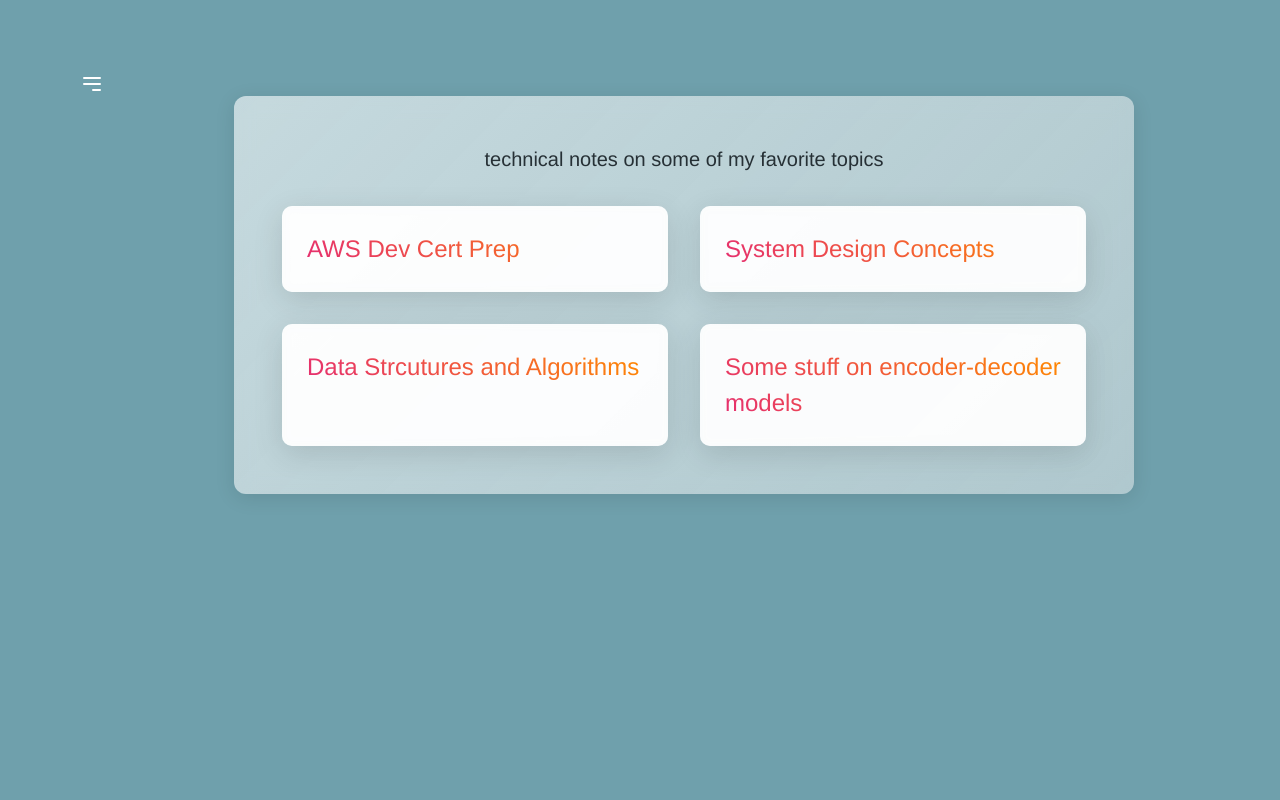
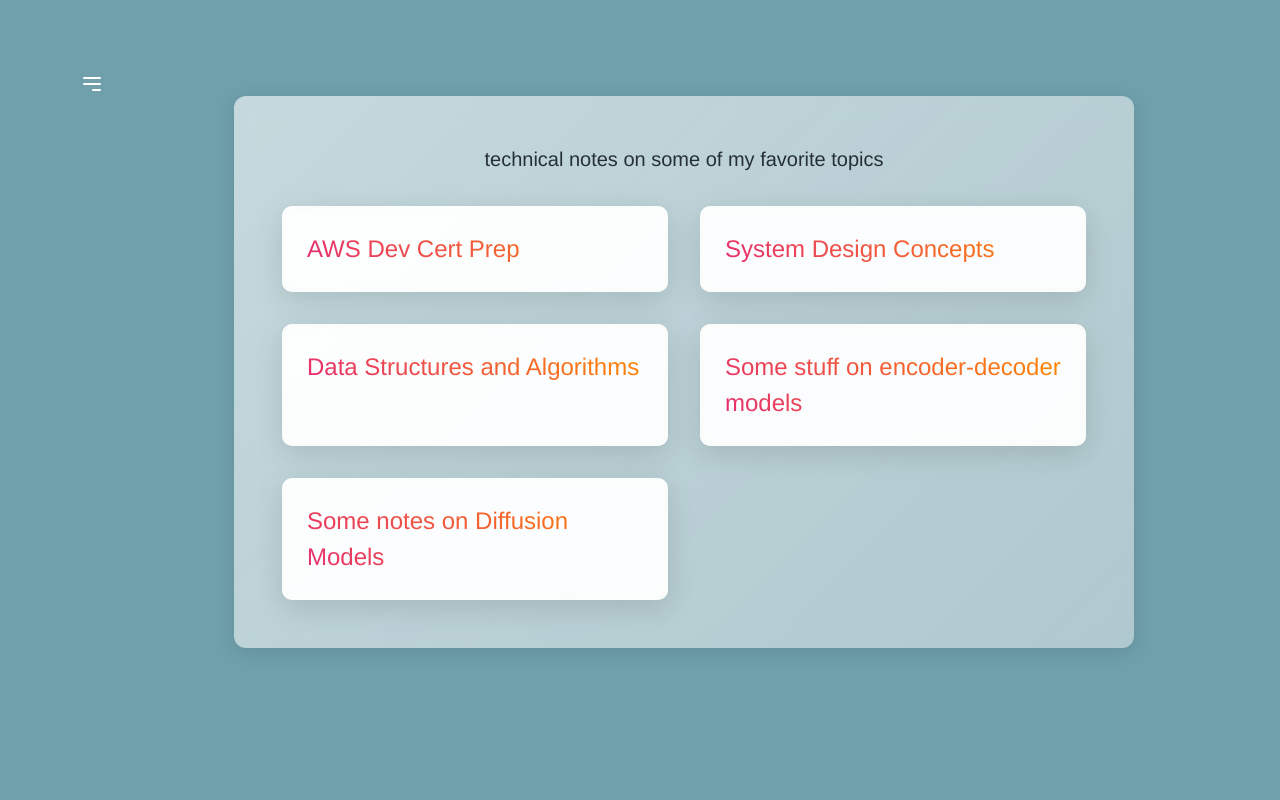
Before and after one commit to sachinio99/portfoliosite, a Next.js app: page /links/technicalNotes in a window 1280 px wide. Shown: the top 800 px of the page. Built offline with nearby package versions, Linux system fonts and the light colour scheme.

Commit message:
Update page.tsx

```diff
--- a/app/links/technicalNotes/page.tsx
+++ b/app/links/technicalNotes/page.tsx
@@ -10,13 +10,17 @@
         link: "https://invincible-moat-f89.notion.site/SysDesign-Examples-f1654d15cca8411e904fece3d90de62f?pvs=4",
     },
     {
-      title: "Data Strcutures and Algorithms",
+      title: "Data Structures and Algorithms",
       link: "https://invincible-moat-f89.notion.site/Interview-CheatSheet-dbad3afb81224446b3ebc5d7ca75d39b?pvs=4",
     },
     {
       title: "Some stuff on encoder-decoder models",
       link: "https://invincible-moat-f89.notion.site/NEURAL-MACHINE-TRANSLATION-BY-JOINTLY-LEARNING-TO-ALIGN-AND-TRANSLATE-5124b18821f041af8188efb0ae00afea?pvs=4",
-  },
+    },
+    {
+        title:"Some notes on Diffusion Models",
+        link: "https://invincible-moat-f89.notion.site/Stable-Diffusion-Notes-b3db0bea9c794fae8002ef7a30dfa1f0?pvs=4"
+    }
     // Add more articles here
 ];
 
```
